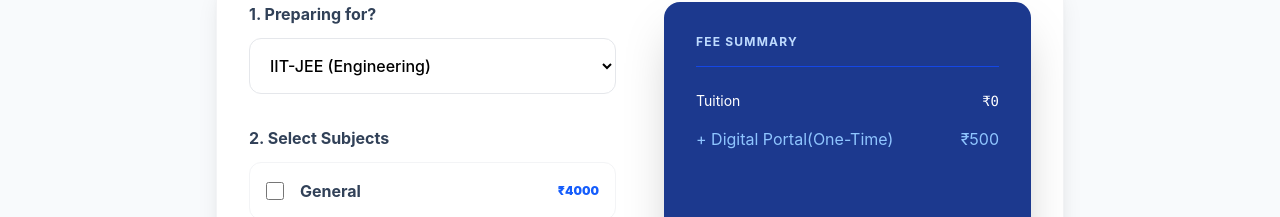
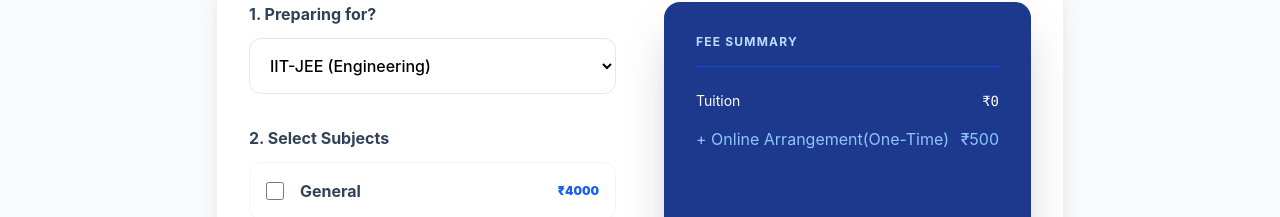
Before and after one commit to CoderKanha47/career-launcher, a React (Vite) app: page /customize in a window 1280 px wide. Shown: the part 259-476 px from the top of the page. Built offline with nearby package versions, Linux system fonts and the light colour scheme.

Commit message:
Fixed minor text issue for a smoother user experience

```diff
--- a/src/CustomizeCourse.jsx
+++ b/src/CustomizeCourse.jsx
@@ -181,7 +181,7 @@ const CustomizeCourse = () => {
                                     <><div className="flex justify-between text-xm text-blue-300"><span>+ Admission Fee(One-Time)</span><span>₹{institutionFee}</span></div>
                                     <div className="flex justify-between text-xm text-blue-300"><span>+ Infrastructure(One-Time)</span><span>₹{developmentFee}</span></div></>
                                 ) : (
-                                    <div className="flex justify-between text-xm text-blue-300"><span>+ Digital Portal(One-Time)</span><span>₹{onlineArrangementFee}</span></div>
+                                    <div className="flex justify-between text-xm text-blue-300"><span>+ Online Arrangement(One-Time)</span><span>₹{onlineArrangementFee}</span></div>
                                 )}
                             </div>
                         </div>
@@ -216,7 +216,7 @@ const CustomizeCourse = () => {
                             <div className="text-center">
                                 <h3 className="text-xl font-bold text-slate-800 mb-2 uppercase tracking-widest">Enrollment Policy</h3>
                                 <p className="text-slate-600 text-sm mb-6">
-                                    The amount <span className="font-bold text-blue-700">₹{total}</span> is the one time admission fee.<br /> Monthly tuition starts next month.
+                                    The amount <span className="font-bold text-blue-700">₹{total}</span> is the one time admission fee including the subjects selected.<br /> Tuition fee for the subjects selecteed will be billed monthly.
                                 </p>
                                 <div className="space-y-3">
                                     <button onClick={() => setModalConfig({ ...modalConfig, type: 'email' })} className="w-full bg-blue-700 text-white py-4 rounded-xl font-black uppercase">Accept & Proceed</button>
```
